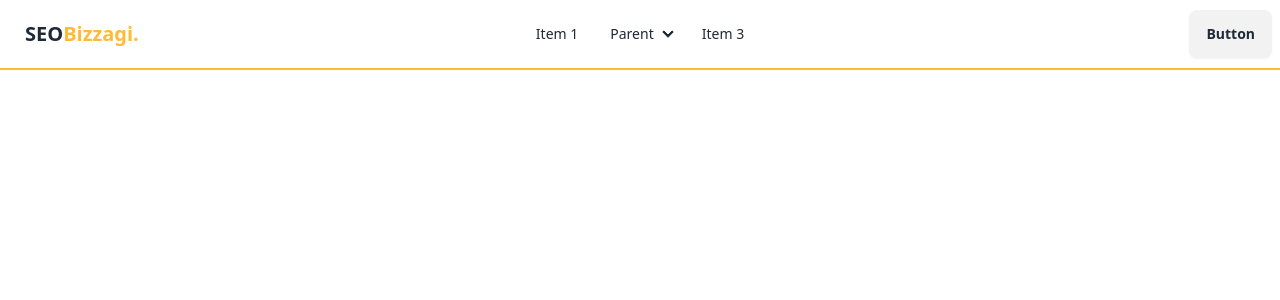
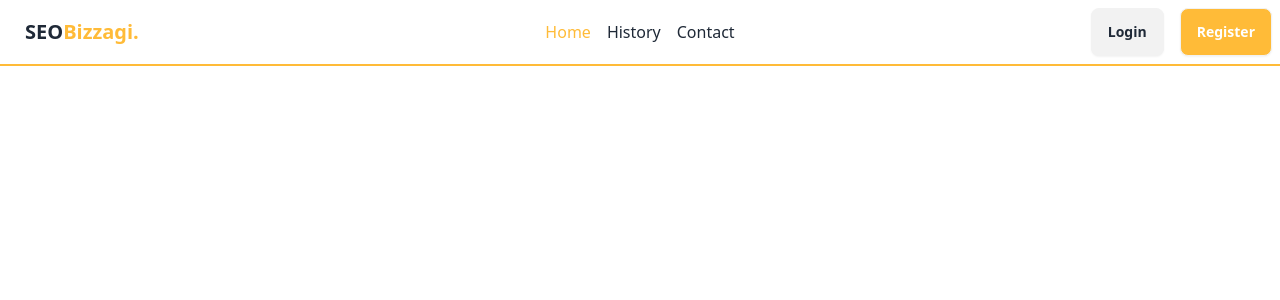
Before and after one commit to C242-SA01/frontend-app-seo, a Next.js app: page / in a window 1280 px wide. Shown: the top 300 px of the page. Built offline with nearby package versions, Linux system fonts and the light colour scheme.

Commit message:
Update Navbar & try histories page

```diff
--- a/package.json
+++ b/package.json
@@ -16,6 +16,7 @@
     "daisyui": "^4.12.14",
     "eslint": "9.15.0",
     "eslint-config-next": "15.0.3",
+    "firebase": "^11.0.2",
     "next": "15.0.3",
     "postcss": "8.4.49",
     "react": "18.3.1",
--- a/src/components/layouts/AppShell/index.tsx
+++ b/src/components/layouts/AppShell/index.tsx
@@ -1,5 +1,6 @@
 import { useRouter } from "next/router";
 import Navbar from "../Navbar";
+import HomePage from "@/pages/home";
 type AppShellProps = {
   children: React.ReactNode;
 };
@@ -12,6 +13,7 @@ const AppShell = (props: AppShellProps) => {
     <main>
       {!disableNavbar.includes(pathname) && <Navbar />}
       {children}
+      <></>
     </main>
   );
 };
--- a/src/components/layouts/Navbar/index.tsx
+++ b/src/components/layouts/Navbar/index.tsx
@@ -1,47 +1,50 @@
-import React from "react";
+import React, { useEffect, useState } from "react";
+import { useRouter } from "next/router";
+import Link from "next/link";
 
 const Navbar: React.FC = () => {
+  const router = useRouter();
+  const [activeSection, setActiveSection] = useState(router.pathname);
+  const [isLoggedIn, setIsLoggedIn] = useState(false);
+  const [username, setUsername] = useState("Guest");
+  useEffect(() => {
+    setActiveSection(router.pathname);
+  }, [router.pathname]);
   return (
     <div>
       <div className="navbar bg-base-100">
         <div className="navbar-start">
           <div className="dropdown">
             <div tabIndex={0} role="button" className="btn btn-ghost lg:hidden">
-              <svg
-                xmlns="http://www.w3.org/2000/svg"
-                className="h-5 w-5"
-                fill="none"
-                viewBox="0 0 24 24"
-                stroke="currentColor"
-              >
-                <path
-                  strokeLinecap="round"
-                  strokeLinejoin="round"
-                  strokeWidth="2"
-                  d="M4 6h16M4 12h8m-8 6h16"
-                />
-              </svg>
+              <i className="ri-menu-line"></i>
             </div>
             <ul
               tabIndex={0}
               className="menu menu-sm dropdown-content bg-base-100 rounded-box z-[1] mt-3 w-52 p-2 shadow"
             >
               <li>
-                <a>Item 1</a>
+                <Link
+                  href="/"
+                  className={activeSection === "/" ? "text-primary" : ""}
+                >
+                  Home
+                </Link>
               </li>
               <li>
-                <a>Parent</a>
-                <ul className="p-2">
-                  <li>
-                    <a>Submenu 1</a>
-                  </li>
-                  <li>
-                    <a>Submenu 2</a>
-                  </li>
-                </ul>
+                <Link
+                  href="/history"
+                  className={activeSection === "/history" ? "text-primary" : ""}
+                >
+                  History
+                </Link>
               </li>
               <li>
-                <a>Item 3</a>
+                <Link
+                  href="/contact"
+                  className={activeSection === "/contact" ? "text-primary" : ""}
+                >
+                  Contact Us
+                </Link>
               </li>
             </ul>
           </div>
@@ -51,31 +54,61 @@ const Navbar: React.FC = () => {
             </span>
           </a>
         </div>
-        <div className="navbar-center hidden lg:flex">
-          <ul className="menu menu-horizontal px-1">
+        <div className="hidden lg:flex">
+          <ul className="flex space-x-4">
             <li>
-              <a>Item 1</a>
+              <Link
+                href="/"
+                className={`${
+                  activeSection === "/" ? "text-primary" : "text-gray-800"
+                } hover:text-primary transition duration-300`}
+              >
+                Home
+              </Link>
             </li>
             <li>
-              <details>
-                <summary>Parent</summary>
-                <ul className="p-2">
-                  <li>
-                    <a>Submenu 1</a>
-                  </li>
-                  <li>
-                    <a>Submenu 2</a>
-                  </li>
-                </ul>
-              </details>
+              <Link
+                href="/history"
+                className={`${
+                  activeSection === "/history"
+                    ? "text-primary"
+                    : "text-gray-800"
+                } hover:text-primary transition duration-300`}
+              >
+                History
+              </Link>
             </li>
             <li>
-              <a>Item 3</a>
+              <Link
+                href="/contact"
+                className={`${
+                  activeSection === "/contact"
+                    ? "text-primary"
+                    : "text-gray-800"
+                } hover:text-primary transition duration-300`}
+              >
+                Contact
+              </Link>
             </li>
           </ul>
         </div>
+
         <div className="navbar-end">
-          <a className="btn">Button</a>
+          {isLoggedIn ? (
+            <div className="flex items-center">
+              <i className="ri-user-3-line"></i>
+              <span>{username}</span>
+            </div>
+          ) : (
+            <>
+              <a className="btn mr-4" href="/login">
+                Login
+              </a>
+              <a className="btn bg-primary text-white" href="/register">
+                Register
+              </a>
+            </>
+          )}
         </div>
       </div>
       {/* Garis di bawah navbar */}
--- /dev/null
+++ b/src/lib/firebase/init.ts
@@ -0,0 +1,18 @@
+// Import the functions you need from the SDKs you need
+import { initializeApp } from "firebase/app";
+// TODO: Add SDKs for Firebase products that you want to use
+// https://firebase.google.com/docs/web/setup#available-libraries
+
+// Your web app's Firebase configuration
+const firebaseConfig = {
+  apiKey: process.env.FIREBASE_API_KEY,
+  authDomain: process.env.FIREBASE_AUTH_DOMAIN,
+  projectId: process.env.FIREBASE_PROJECT_ID,
+  storageBucket: process.env.FIREBASE_STORAGE_BUCKET,
+  messagingSenderId: process.env.FIREBASE_MESSAGING_SENDER_ID,
+  appId: process.env.FIREBASE_APP_ID,
+};
+
+// Initialize Firebase
+const app = initializeApp(firebaseConfig);
+export default app;
--- /dev/null
+++ b/src/lib/firebase/service.ts
@@ -0,0 +1,10 @@
+import { collection, getFirestore, getDocs } from "firebase/firestore";
+
+import app from "./init";
+
+const firestore = getFirestore(app);
+export async function retrieveData(collectionName: string) {
+  const snapshot = await getDocs(collection(firestore, collectionName));
+  const data = snapshot.docs.map((doc) => ({ id: doc.id, ...doc.data() }));
+  return data;
+}
--- /dev/null
+++ b/src/pages/api/history.ts
@@ -0,0 +1,21 @@
+// Next.js API route support: https://nextjs.org/docs/api-routes/introduction
+import { retrieveData } from "@/lib/firebase/service";
+import type { NextApiRequest, NextApiResponse } from "next";
+
+type Data = {
+  statusCode: number;
+  status: boolean;
+  data: {
+    id: string;
+    name: string;
+    url: string;
+  }[];
+};
+
+export default async function handler(
+  req: NextApiRequest,
+  res: NextApiResponse<Data>
+) {
+  const data = await retrieveData("histories");
+  res.status(200).json({ data, statusCode: 200, status: true });
+}
--- a/src/pages/api/seo.ts
+++ /dev/null
@@ -1,29 +0,0 @@
-// Next.js API route support: https://nextjs.org/docs/api-routes/introduction
-import type { NextApiRequest, NextApiResponse } from "next";
-
-type Data = {
-  status: boolean;
-  statusCode: number;
-  name: string;
-  data: {
-    id: number;
-    url: string;
-    name: string;
-  }[];
-};
-
-export default function handler(req: NextApiRequest, res: NextApiResponse<Data>) {
-  const data = [
-    {
-      id: 1,
-      url: "https://example.com",
-      name: "Example Website",
-    },
-    {
-      id: 2,
-      url: "https://example.com",
-      name: "Example Website",
-    },
-  ];
-  res.status(200).json({ data: data, statusCode: 200, status: true });
-}
--- a/src/pages/history/index.tsx
+++ b/src/pages/history/index.tsx
@@ -1,12 +1,34 @@
+import HistoryView from "@/views/Seo";
 import { Inter } from "next/font/google";
+import { useRouter } from "next/router";
+import { useEffect, useState } from "react";
 
 const inter = Inter({ subsets: ["latin"] });
-const AboutPage = () => {
+type historyType = {
+  id: string;
+  url: string;
+  name: string;
+};
+const HistoryPage = () => {
+  const [isLogin, setIsLogin] = useState(true);
+  const [histories, setHistories] = useState([]);
+  const { push } = useRouter();
+  useEffect(() => {
+    if (!isLogin) {
+      push("auth/login");
+    }
+  }, []);
+  useEffect(() => {
+    fetch("/api/history")
+      .then((res) => res.json())
+      .then((response) => {
+        setHistories(response.data);
+      });
+  }, []);
   return (
-    <div className="flex justify-center items-center">
-      <h1>About</h1>
-      <p>This is the about page</p>
+    <div className="flex justify-center ">
+      <HistoryView histories={histories} />
     </div>
   );
 };
-export default AboutPage;
+export default HistoryPage;
--- a/src/pages/home/index.tsx
+++ b/src/pages/home/index.tsx
@@ -2,7 +2,7 @@ import { useRouter } from "next/router";
 import { useEffect, useState } from "react";
 
 const HomePage = () => {
-  const [isLogin, setIsLogin] = useState(false);
+  const [isLogin, setIsLogin] = useState(true);
   const { push } = useRouter();
   useEffect(() => {
     if (!isLogin) {
--- a/src/styles/globals.css
+++ b/src/styles/globals.css
@@ -8,13 +8,13 @@
   --background-end-rgb: 255, 255, 255;
 }
 
-@media (prefers-color-scheme: dark) {
+/* @media (prefers-color-scheme: dark) {
   :root {
     --foreground-rgb: 255, 255, 255;
     --background-start-rgb: 0, 0, 0;
     --background-end-rgb: 0, 0, 0;
   }
-}
+} */
 
 /* body {
   color: rgb(var(--foreground-rgb));
--- /dev/null
+++ b/src/views/Seo/index.tsx
@@ -0,0 +1,39 @@
+type HistoriesType = {
+  id: string;
+  url: string;
+  name: string;
+};
+const HistoryView = ({ histories }: { histories: HistoriesType[] }) => {
+  return (
+    <>
+      {histories.length > 0 ? (
+        <>
+          {histories.map((history: HistoriesType) => (
+            <div key={history.id}>
+              <p>{history.url}</p>
+              <p>{history.name}</p>
+            </div>
+          ))}
+        </>
+      ) : (
+        <div className="flex w-52 flex-col gap-4">
+          <div className="flex items-center gap-4">
+            <div className="skeleton h-16 w-16 shrink-0 rounded-full"></div>
+            <div className="flex flex-col gap-4">
+              <div className="skeleton h-4 w-20"></div>
+              <div className="skeleton h-4 w-28"></div>
+            </div>
+          </div>
+          <div className="skeleton h-32 w-full"></div>
+        </div>
+      )}
+      {histories.map((history: HistoriesType) => (
+        <div key={history.id}>
+          <p>{history.url}</p>
+          <p>{history.name}</p>
+        </div>
+      ))}
+    </>
+  );
+};
+export default HistoryView;
--- a/tailwind.config.js
+++ b/tailwind.config.js
@@ -1,17 +1,20 @@
 /** @type {import('tailwindcss').Config} */
 module.exports = {
-  content: ["./src/pages/**/*.{js,ts,jsx,tsx,mdx}", "./src/components/**/*.{js,ts,jsx,tsx,mdx}", "./src/app/**/*.{js,ts,jsx,tsx,mdx}", "./src/views/**/*.{js,ts,jsx,tsx,mdx}"],
+  content: [
+    "./src/pages/**/*.{js,ts,jsx,tsx,mdx}",
+    "./src/components/**/*.{js,ts,jsx,tsx,mdx}",
+    "./src/app/**/*.{js,ts,jsx,tsx,mdx}",
+    "./src/views/**/*.{js,ts,jsx,tsx,mdx}",
+  ],
   theme: {
     extend: {
       backgroundImage: {
         "gradient-radial": "radial-gradient(var(--tw-gradient-stops))",
-        "gradient-conic": "conic-gradient(from 180deg at 50% 50%, var(--tw-gradient-stops))",
+        "gradient-conic":
+          "conic-gradient(from 180deg at 50% 50%, var(--tw-gradient-stops))",
       },
       colors: {
         primary: "#FFBB38",
-      },
-      colors: {
-        primary: "#FFBB38", // Warna primary kustom
       },
     },
   },
```
Also changed, not shown: 1 other file (tests, documents, lock files or other folders).
